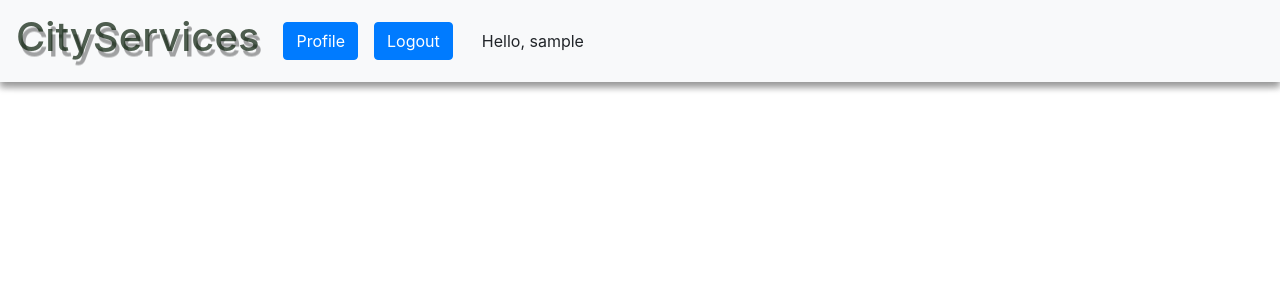
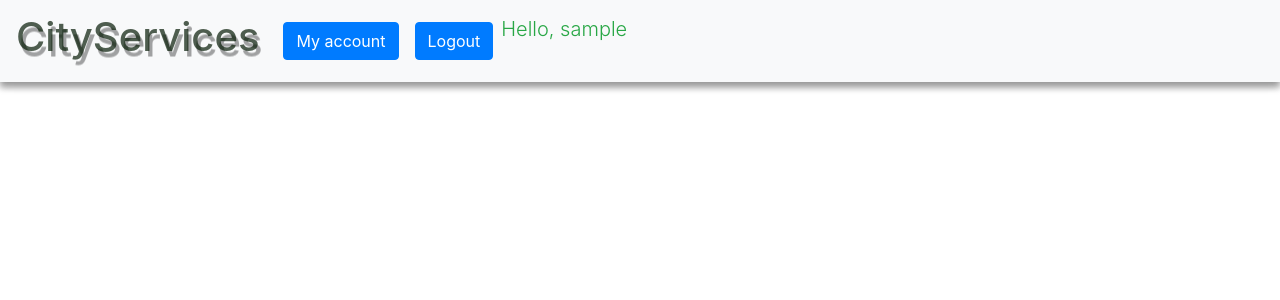
Before and after one commit to BuildForSDG/team-090-fullstack, a Django app: page /index/ in a window 1280 px wide. Shown: the top 300 px of the page. Run offline with Django 3.2, Linux system fonts and the light colour scheme; the visitor is signed in with stand-in values (Sample User, id 1); some libraries are stand-ins or nearby versions.

Commit message:
Added My account navigation link

```diff
--- a/smartcity/fullstack/templates/base.html
+++ b/smartcity/fullstack/templates/base.html
@@ -28,21 +28,19 @@
             <ul class="navbar-nav navbar-right" style="text-align: right;">
                 {%block nav-items%}{%endblock%}
                 {% if user.is_authenticated %}
-                <li class="nav-item">
-                    <a class="nav-link text-decoration-none" href="{% url 'fullstack:choice' %}">
-                        <div class="btn btn-primary">Profile</div>
+                <li class="nav-item ">
+                    <a class="nav-link text-decoration-none" href="{% url 'fullstack:customer_profile' %}">
+                        <div class="btn btn-primary lead">My account</div>
                     </a>
-                </li>
+                    </li>
                 <li class="nav-item">
                     <a class="nav-link text-decoration-none" href="{% url 'fullstack:logout' %}">
                         <div class="btn btn-primary">Logout</div>
                     </a>
-                    </li>
-                    <li class="nav-item ">
-                        <a class="nav-link text-decoration-none" href="{% url 'fullstack:customer_profile' %}">
-                            <div class="btn btn-light">Hello, {{user.username}}</div>
-                        </a>
-                    </li>
+                </li>
+                <li class="nav-item">
+                    <p class="lead text-success">Hello, {{user.username}}</p>
+                </li>
                 {% else %}
                 <li class="nav-item">
                     <a class="nav-link text-decoration-none" href="{% url 'fullstack:login' %}">
```
